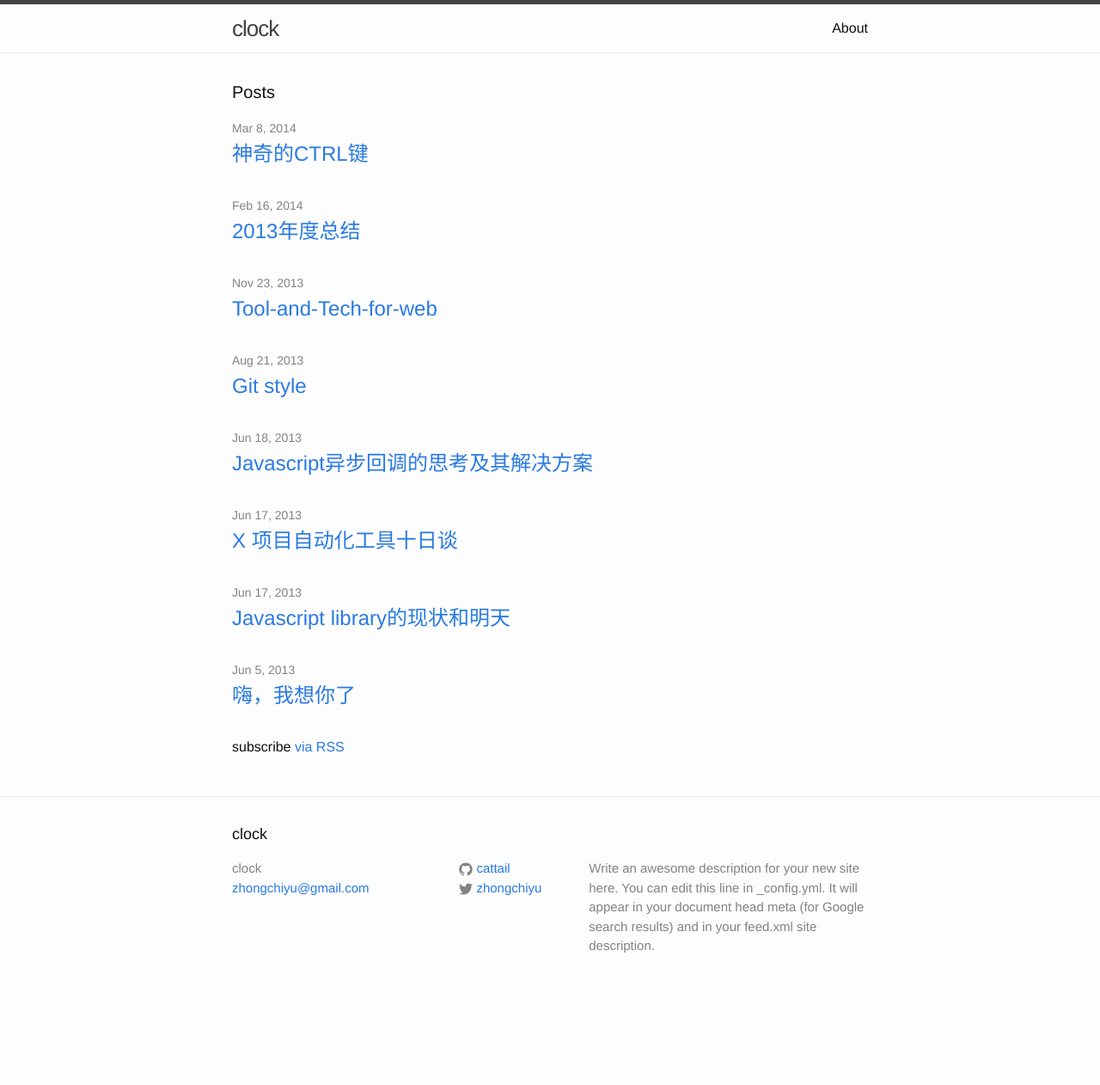
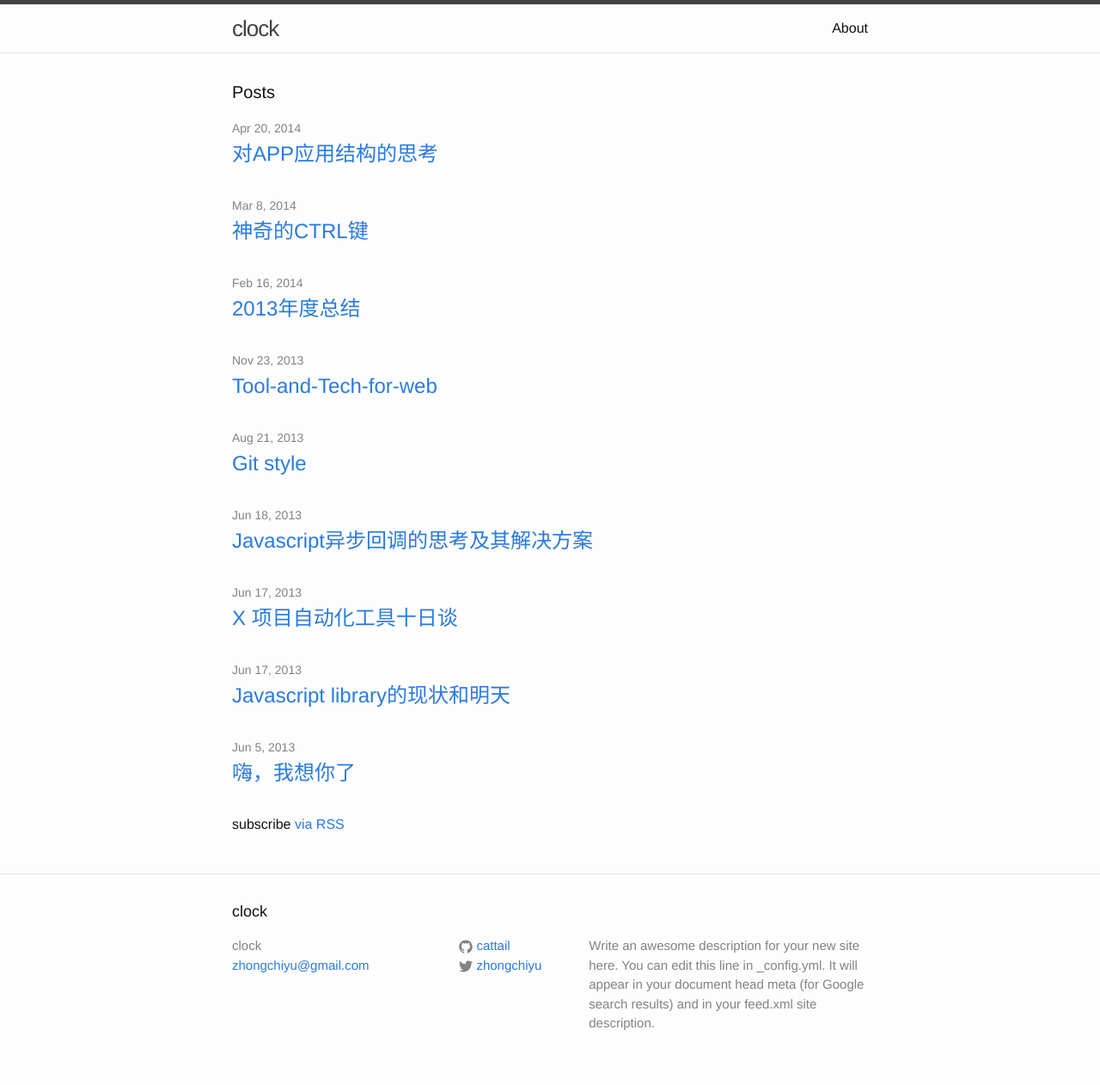
Before and after one commit to CatTail/cattail.github.io, a Jekyll site: the page built from index.html, in a window 1280 px wide. Shown: the whole page at 86% size. Built offline with Jekyll 4.4.1, drawn with Linux system fonts in a browser that asks for light colours; Markdown is read by kramdown in place of the engine named in the settings; before the commit the page ends 1172 px from its top, so only the background shows below that.

Commit message:
add external link to post in medium

```diff
--- /dev/null
+++ b/_posts/2014-04-20-app-structure.md
@@ -0,0 +1,7 @@
+---
+layout: external
+title: 对APP应用结构的思考
+date: 2014-04-20
+categories: tech
+external_url: https://medium.com/@zhongchiyu/app-46d59215098d
+---
--- a/index.html
+++ b/index.html
@@ -12,7 +12,11 @@
         <span class="post-meta">{{ post.date | date: "%b %-d, %Y" }}</span>
 
         <h2>
-          <a class="post-link" href="{{ post.url | prepend: site.baseurl }}">{{ post.title }}</a>
+            {% if post.external_url %}
+                <a class="post-link" onclick="_gaq.push(['_trackpageview', '{{ post.url }}']);" href="{{ post.external_url | prepend: site.baseurl }}">{{ post.title }}</a>
+            {% else %}
+                <a class="post-link" href="{{ post.url | prepend: site.baseurl }}">{{ post.title }}</a>
+            {% endif %}
         </h2>
       </li>
     {% endfor %}
```
Also changed, not shown: _layouts/external.html (added, +9 -0 lines).
